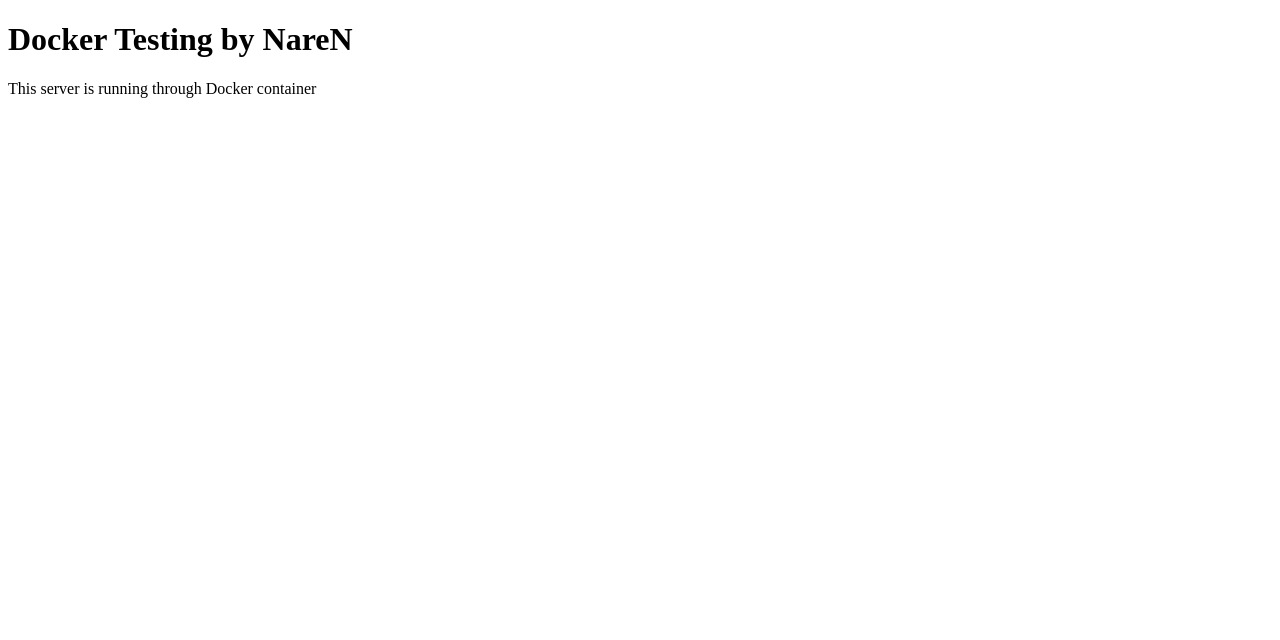
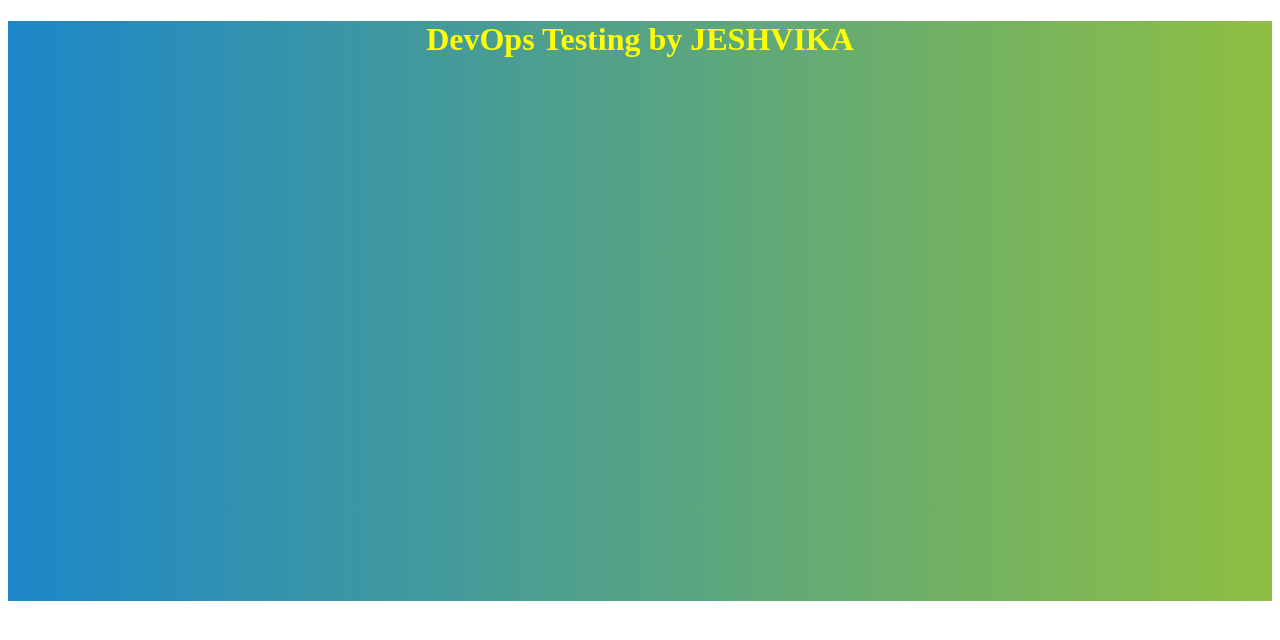
Before and after one commit to snarendevops/docker, a plain HTML site: page nginx/index.html in a window 1280 px wide. Drawn offline with Linux system fonts and the light colour scheme.

Commit message:
Update index.html

```diff
--- a/nginx/index.html
+++ b/nginx/index.html
@@ -1,7 +1,20 @@
 <!DOCTYPE html>
 <html>
-<body>
-<h1>Docker Testing by NareN</h1>
-<p>This server is running through Docker container</p>
-</body>
+  <head>
+    <title>Title of the document</title>
+    <style>
+	   body {
+            text-align: center;
+        }
+      h1 {
+        height: 580px;
+        background-color: blue;/* For browsers that do not support gradients */
+        background-image: linear-gradient(to right, #1c87c9, #8ebf42);
+      }
+    </style>
+  </head>
+  <body>
+    <h1 style="color:#FFFF00;">DevOps Testing by JESHVIKA</h1>
+    <div id="grad"></div>
+  </body>
 </html>
```
